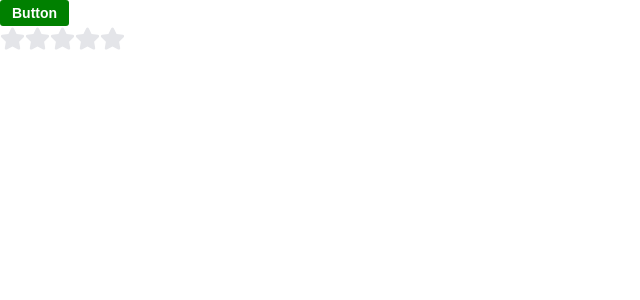
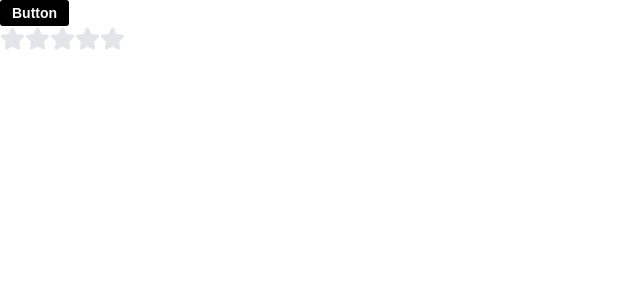
Before and after one commit to maciekkwiet/Bookweb, a React (Create React App) app in the folder client/: page / in a window 1280 px wide. Shown: the top 300 px of the page, without its empty margins (0-640 px from the left). Built offline with nearby package versions, Linux system fonts and the light colour scheme.

Commit message:
Star colors added to theme

```diff
--- a/client/src/Components/Star/StarRating.tsx
+++ b/client/src/Components/Star/StarRating.tsx
@@ -1,5 +1,6 @@
 import React, { useState } from 'react';
 import { FaStar } from 'react-icons/fa';
+import { theme } from '../../Theme';
 import { Input } from './StarStyles';
 
 const StarRating = () => {
@@ -14,7 +15,7 @@ const StarRating = () => {
             <Input type="radio" name="rating" value={ratingValue} onClick={() => setRating(ratingValue)} />
             <FaStar
               className="star"
-              color={ratingValue <= (hover || rating) ? 'C92523' : '#e4e5e9'}
+              color={ratingValue <= (hover || rating) ? theme.colors.checkkedStars : theme.colors.uncheckedStars}
               size={25}
               onMouseEnter={() => setHover(ratingValue)}
               onMouseLeave={() => setHover(0)}
--- a/client/src/Theme.tsx
+++ b/client/src/Theme.tsx
@@ -3,8 +3,23 @@ import { ThemeProvider } from 'styled-components';
 
 export const theme = {
   colors: {
-    primary: `green`,
-    secondary: `red`,
+    primary: `rgb(0,0,0)`,
+    secondary: `rgb(255,255,255)`,
+    readMore: `rgb(61,90,128)`,
+    checkkedStars: 'C92523',
+    uncheckedStars: '#e4e5e9',
+  },
+  backgrounds: {
+    bright: `rgb(242,243,244)`,
+    lightTransparent: `rgba(255,255,255,0.5)`,
+    darkTransparent: `rgba(0,0,0,0.15)`,
+    mainGradient: `linear-gradient(312.01deg, #CB997E 0.66%, #9EB2CD 100%)`,
+    bigCardGradient: `linear-gradient(289.63deg, #B98163 8.13%, rgba(70, 68, 66, 0) 139.61%);`,
+  },
+  fonts: {
+    default: `Montserrat`,
+    logo: `Esteban`,
+    sentence: `Clicker Script`,
   },
 };
 
```
